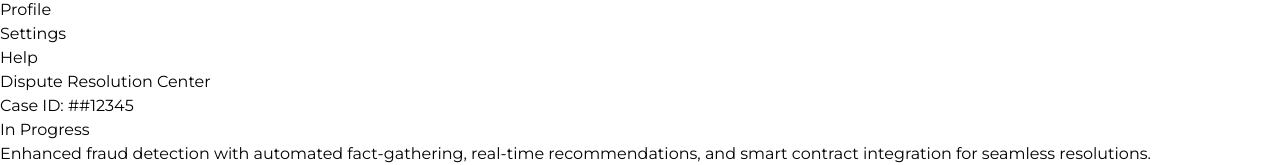
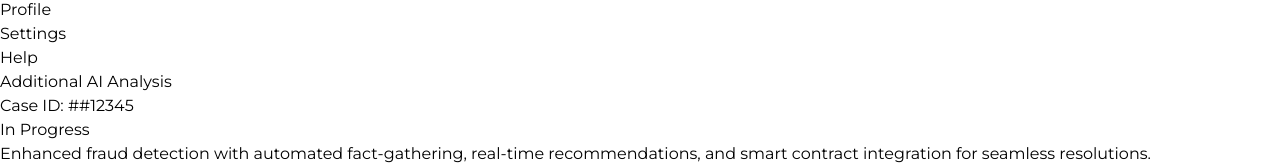
Before and after one commit to eyreen/astriv-ai, a Next.js app: page /fact-gathering/page in a window 1280 px wide. Shown: the part 147-312 px from the top of the page. Built offline with nearby package versions, Linux system fonts and the light colour scheme.

Commit message:
FInalize

```diff
--- a/src/components/side-bar.tsx
+++ b/src/components/side-bar.tsx
@@ -34,9 +34,11 @@
                     isSidebarOpen ? "translate-x-0" : "-translate-x-full"
                 } lg:translate-x-0`}
             >
-                <div className="text-lg text-red-400 px-6 py-6 font-bold">
-                    Astriv AI
-                </div>
+                <Link href={`/`}>
+                    <div className="text-lg text-red-400 px-6 py-6 font-bold">
+                        Astriv AI
+                    </div>
+                </Link>
                 <nav>
                     <ul className="ml-2 mr-2">
                         <li>
--- a/src/pages/fact-gathering/page.tsx
+++ b/src/pages/fact-gathering/page.tsx
@@ -159,7 +159,7 @@
       <Sidebar />
       <div className="pl-72 bg-gray-100 w-full p-6 overflow-auto">
         <div className="flex items-center justify-between">
-          <h1 className="text-xl font-bold text-gray-800">Dispute Resolution Center</h1>
+          <h1 className="text-xl font-bold text-gray-800">Additional AI Analysis</h1>
           {/* Right-aligned Case ID and Progress */}
           <div className="ml-auto flex items-center space-x-4">
             <h2 className="text-sm font-semibold text-gray-700">
```
